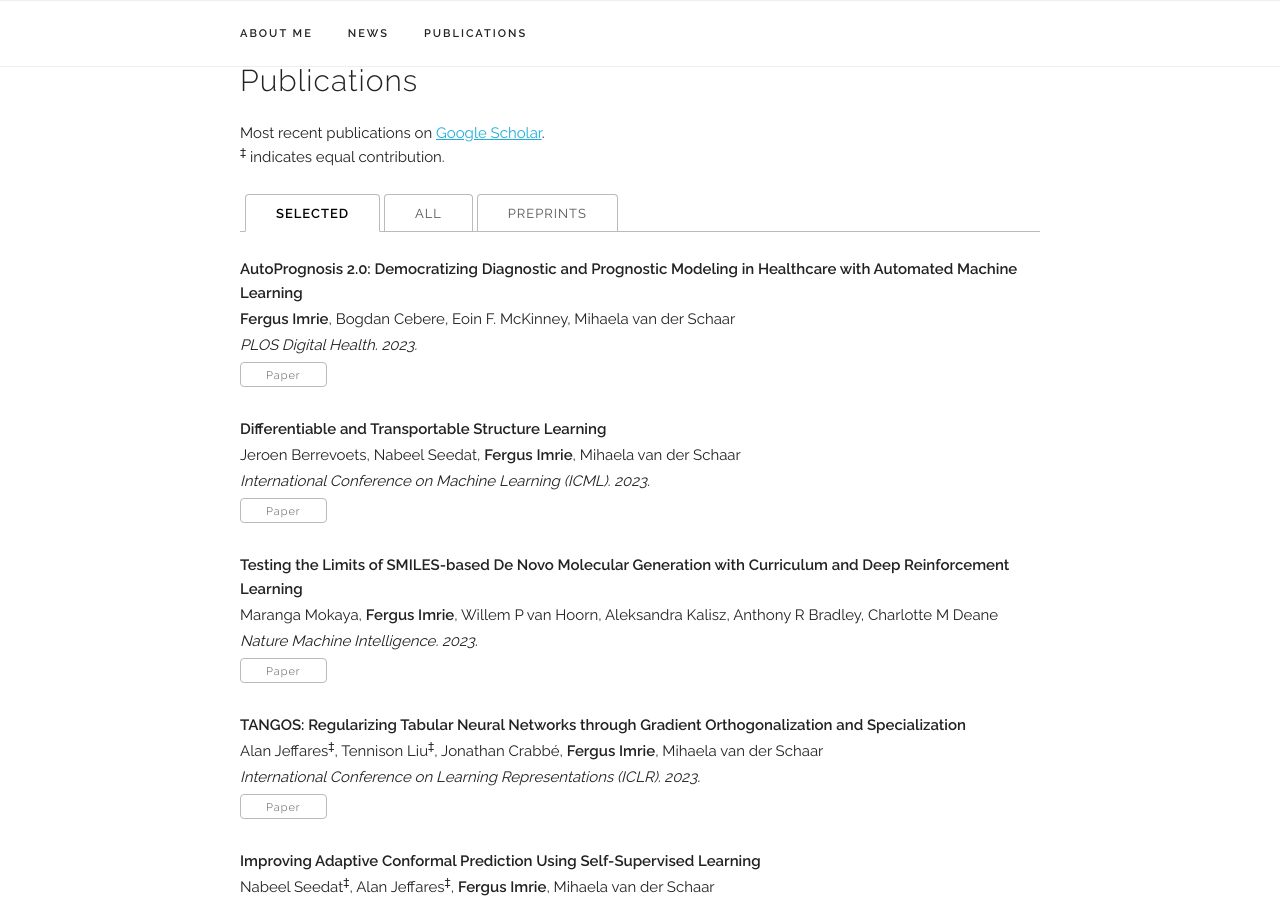
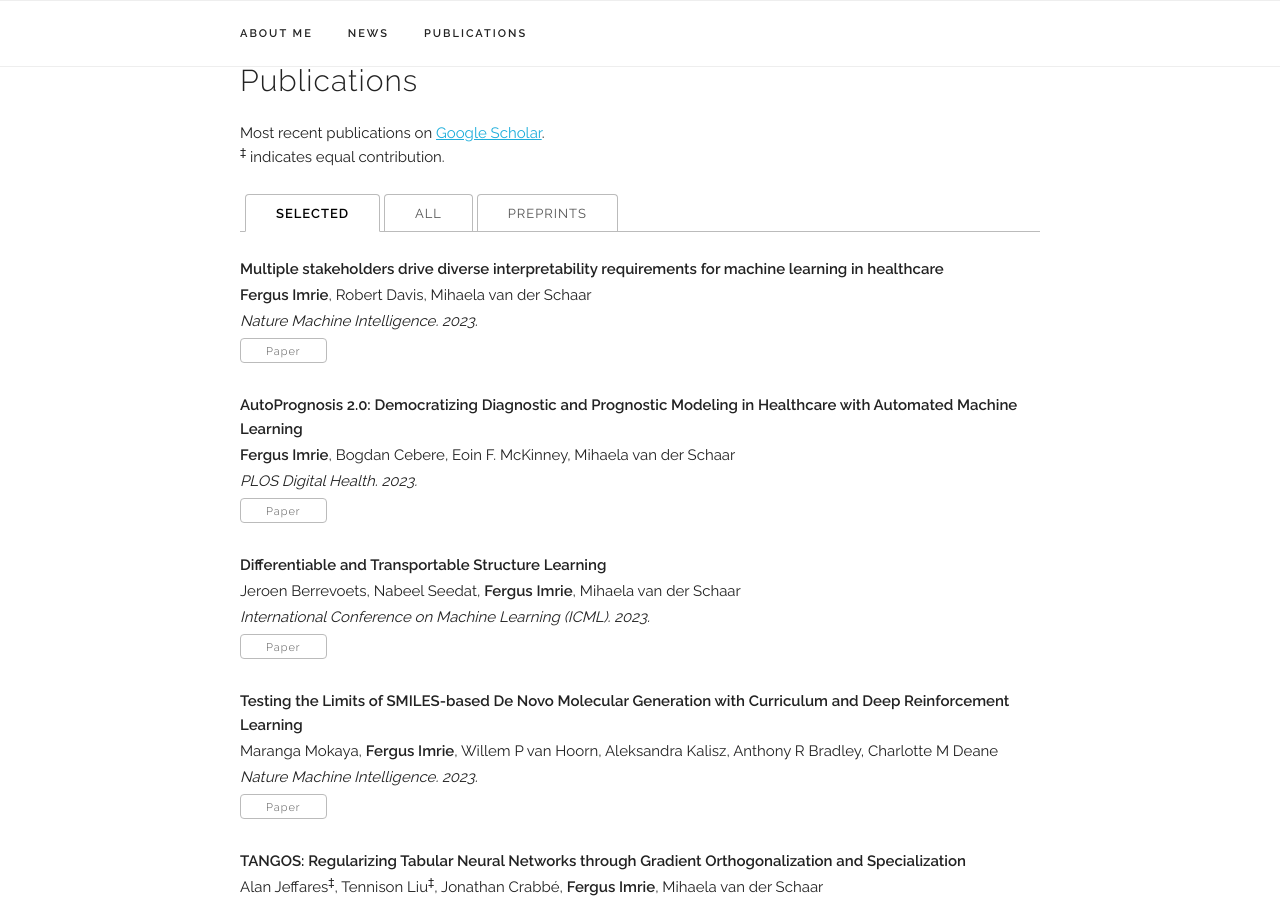
Before and after one commit to fimrie/fimrie.github.io, a Jekyll site: the page built from index.html, in a window 1280 px wide and 900 px high, scrolled down 1442 px. Built offline with Jekyll 4.4.1, drawn with Linux system fonts in a browser that asks for light colours; some web fonts are replaced.

Commit message:
Update publications.yaml

```diff
--- a/_data/publications.yaml
+++ b/_data/publications.yaml
@@ -1,4 +1,11 @@
 papers:
+  - title: "Multiple stakeholders drive diverse interpretability requirements for machine learning in healthcare"
+    authors: "<b>Fergus Imrie</b>, Robert Davis, Mihaela van der Schaar"
+    venue: "Nature Machine Intelligence. 2023."
+    paper_pdf: "https://www.nature.com/articles/s42256-023-00698-2"
+    selected: y
+    preprint: n
+
   - title: "AutoPrognosis 2.0: Democratizing Diagnostic and Prognostic Modeling in Healthcare with Automated Machine Learning"
     authors: "<b>Fergus Imrie</b>, Bogdan Cebere, Eoin F. McKinney, Mihaela van der Schaar"
     venue: "PLOS Digital Health. 2023."
```
